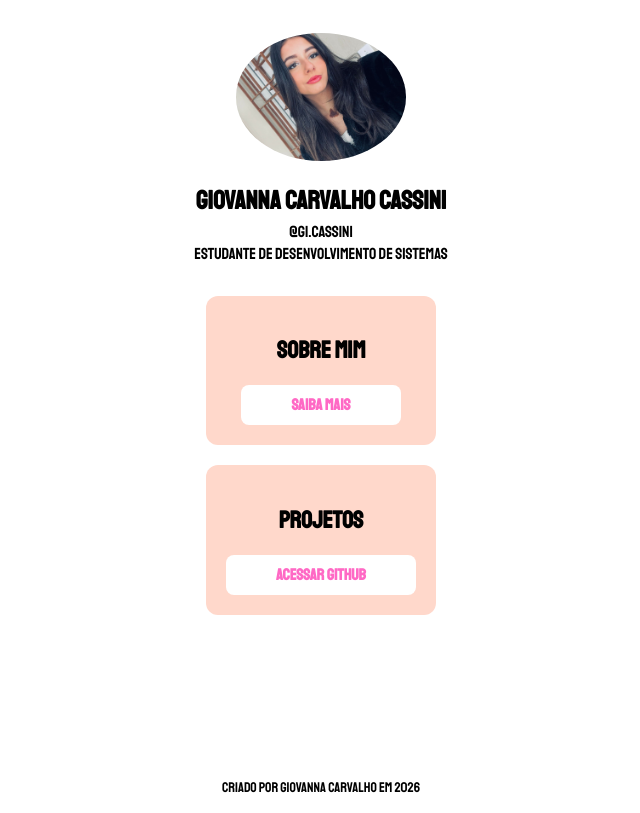
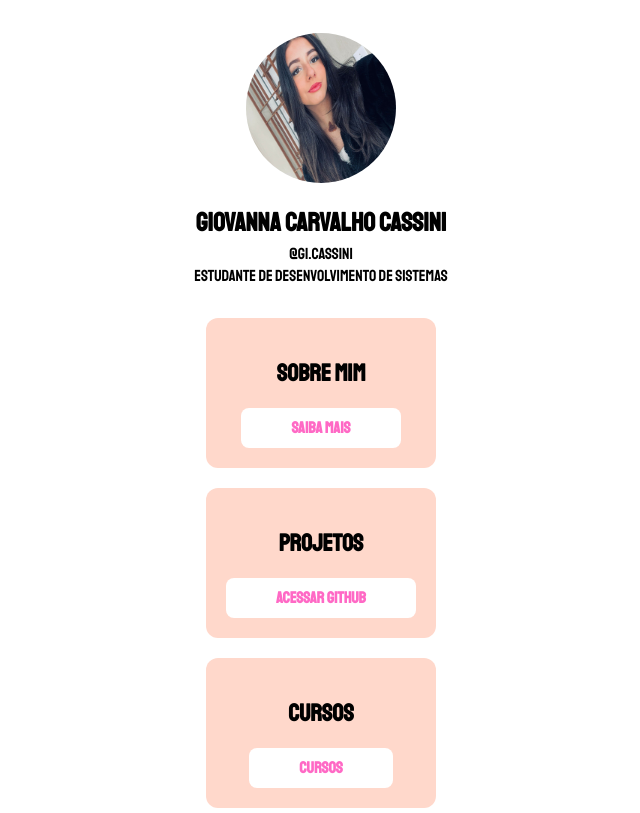
Before and after one commit to giocassini/atividade1, a plain HTML site: page index.html in a window 1280 px wide. Shown: the top 813 px of the page, without its empty margins (319-959 px from the left). Drawn offline with Linux system fonts and the light colour scheme.

Commit message:
ATIVIDADE1

```diff
--- a/index.html
+++ b/index.html
@@ -33,13 +33,19 @@
 
         <section class="card">
             <h2>Projetos</h2>
-            <a href="https://github.com/giocassini/LIMA.AULA2.git">
+            <a href="https://github.com/">
                 Acessar GitHub
             </a>
-        </section>
+            </section>
 
+            <section class="card">
+                <h2>Cursos</h2>
+                <a href="Certificado_FUNDAMENTOS E AÇÕES DA ECONOMIA CIRCULA_compressed-mesclado.pdf">
+                    Cursos
+                </a>
+            </section>
+        </main>
 
-    </main>
 
     <footer>
         <p>Criado por Giovanna Carvalho em 2026</p>
--- a/style.css
+++ b/style.css
@@ -16,9 +16,9 @@ header {
 }
 
 header img {
-  width: 170px;
-  height: auto;
-  border-radius: 90%;
+  width: 150px;
+  height: 150px;
+  border-radius: 50%;
   border: 3px solid white;
 }
 
```
Also changed, not shown: sobre.html (+9 -0 lines), cursos.html (added), 1 other file.
